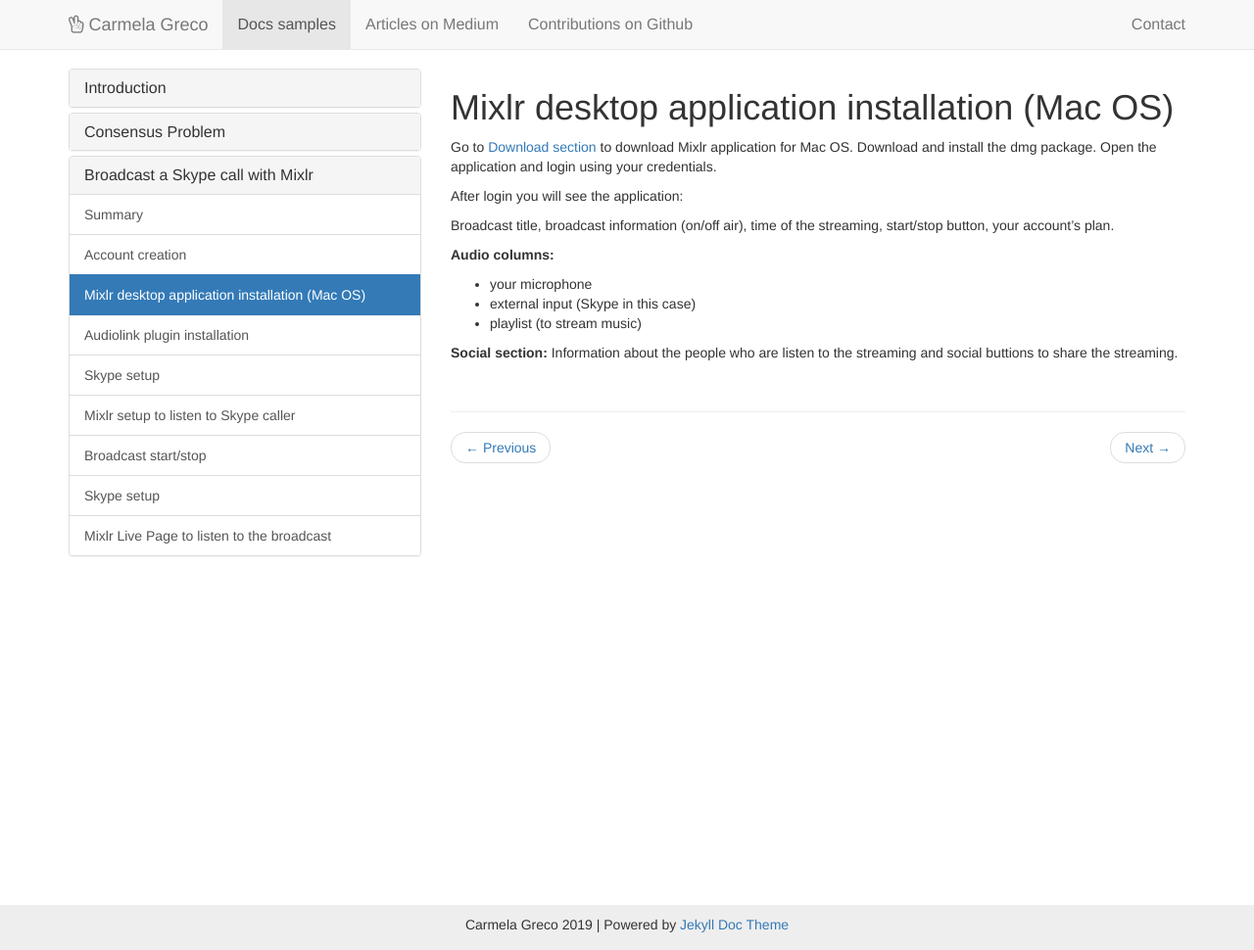
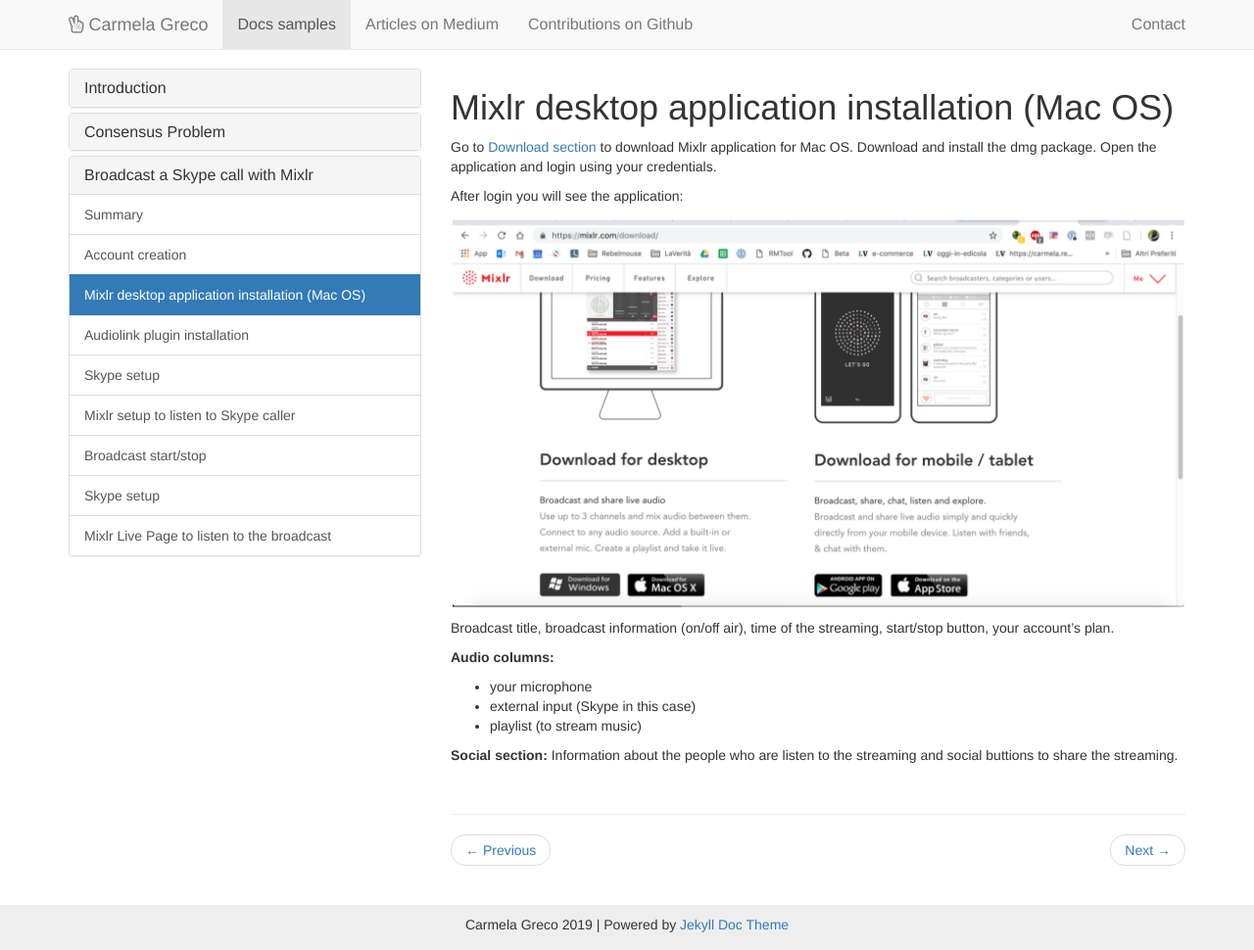
Before and after one commit to carmelag/carmelag.github.io, a Jekyll site: the page built from _docs/mixlr-app-install.md, in a window 1280 px wide and 970 px high. Shown: the whole window at 98% size. Built offline with Jekyll 4.4.1, drawn with Linux system fonts in a browser that asks for light colours; comment, search, counter and statistics services are not loaded.

Commit message:
first image added

```diff
--- a/_docs/mixlr-app-install.md
+++ b/_docs/mixlr-app-install.md
@@ -7,6 +7,8 @@
 Open the application and login using your credentials.
 
 After login you will see the application:
+
+![Application](../images/mixlr-pics/mixlr-1.png)
 
 
 Broadcast title, broadcast information (on/off air), time of the streaming, start/stop button, your account's plan.
```
